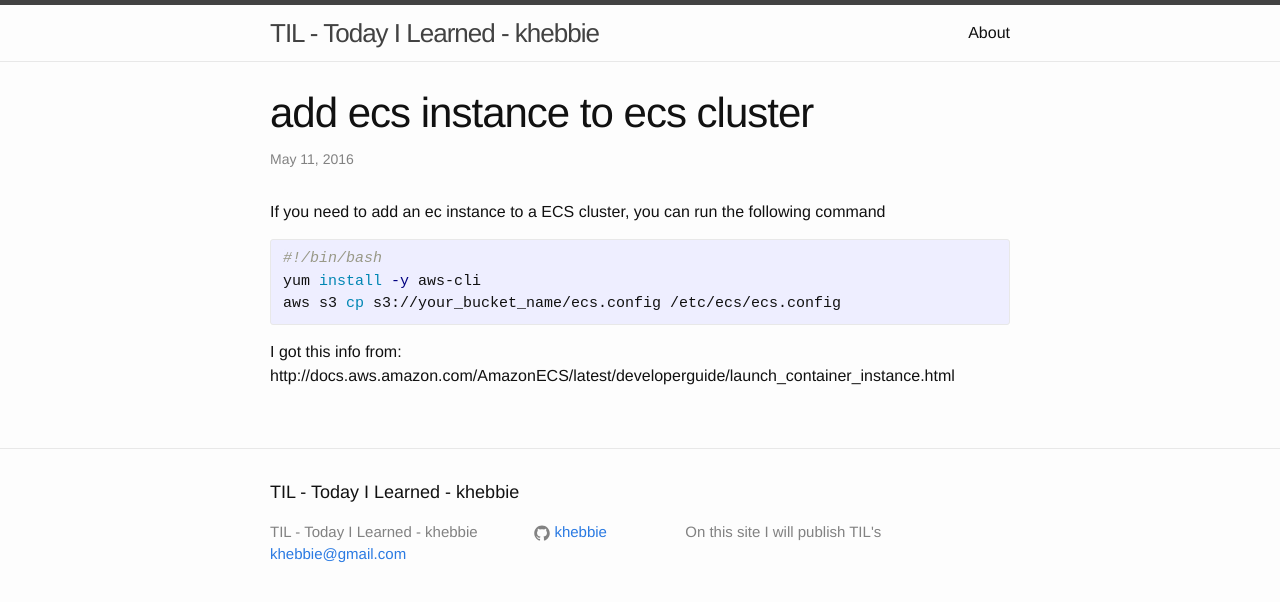
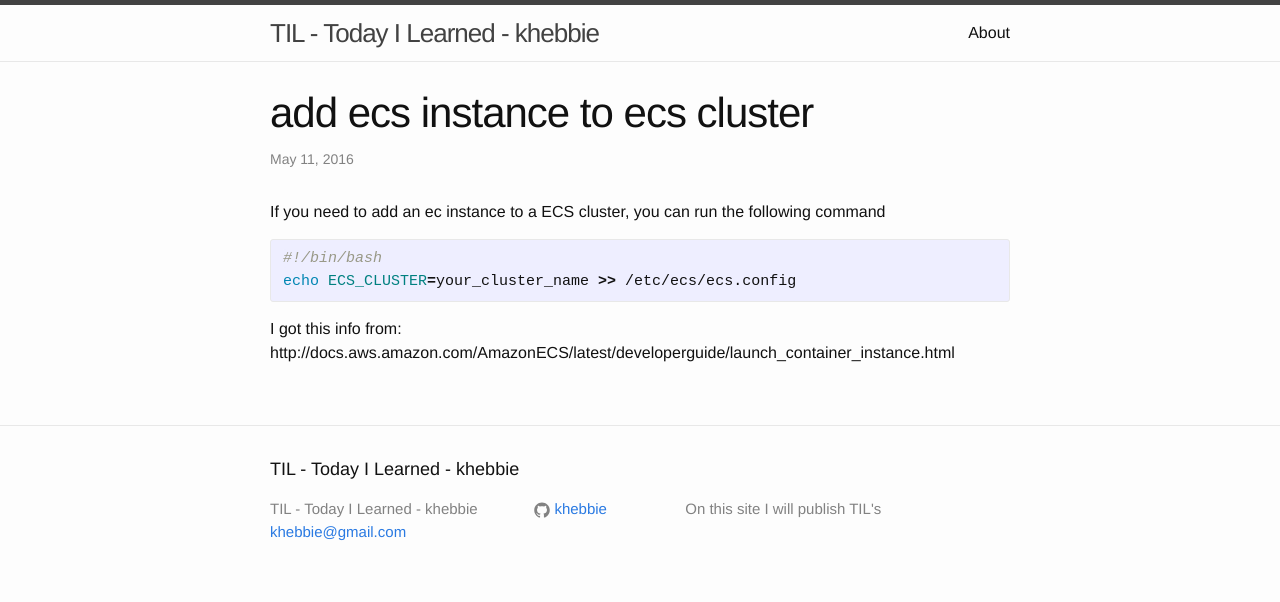
Before and after one commit to khebbie/khebbie.github.io, a Jekyll site: the page built from _posts/2016-05-11-add-ecs-instance-to-ecs-cluster.md, in a window 1280 px wide. Shown: the top 602 px of the page. Built offline with Jekyll 4.4.1, drawn with Linux system fonts in a browser that asks for light colours.

Commit message:
use correct command

```diff
--- a/_posts/2016-05-11-add-ecs-instance-to-ecs-cluster.md
+++ b/_posts/2016-05-11-add-ecs-instance-to-ecs-cluster.md
@@ -7,8 +7,7 @@
 
 {% highlight bash %}
 #!/bin/bash
-yum install -y aws-cli
-aws s3 cp s3://your_bucket_name/ecs.config /etc/ecs/ecs.config
+echo ECS_CLUSTER=your_cluster_name >> /etc/ecs/ecs.config
 
 {% endhighlight%}
 
```
